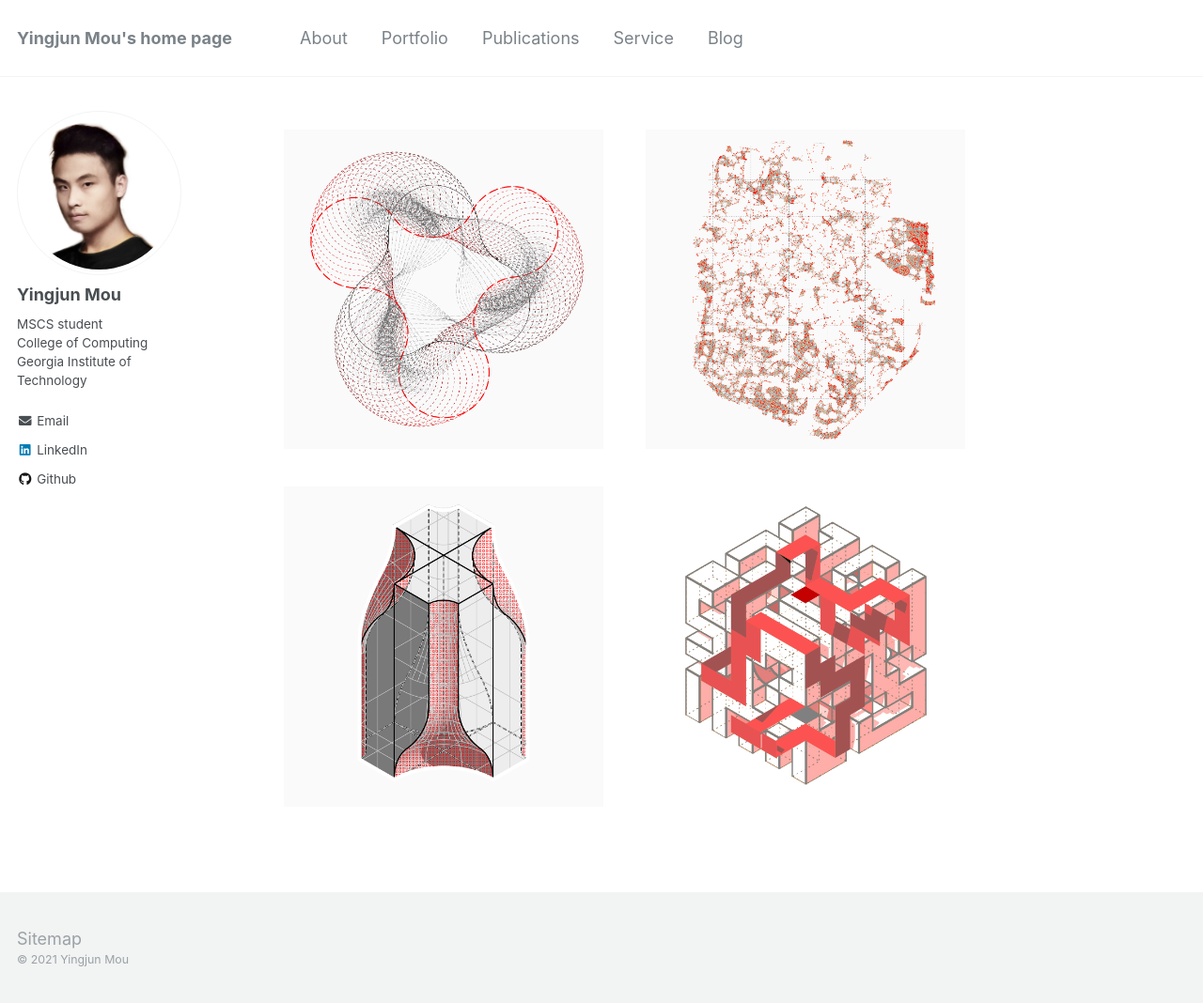
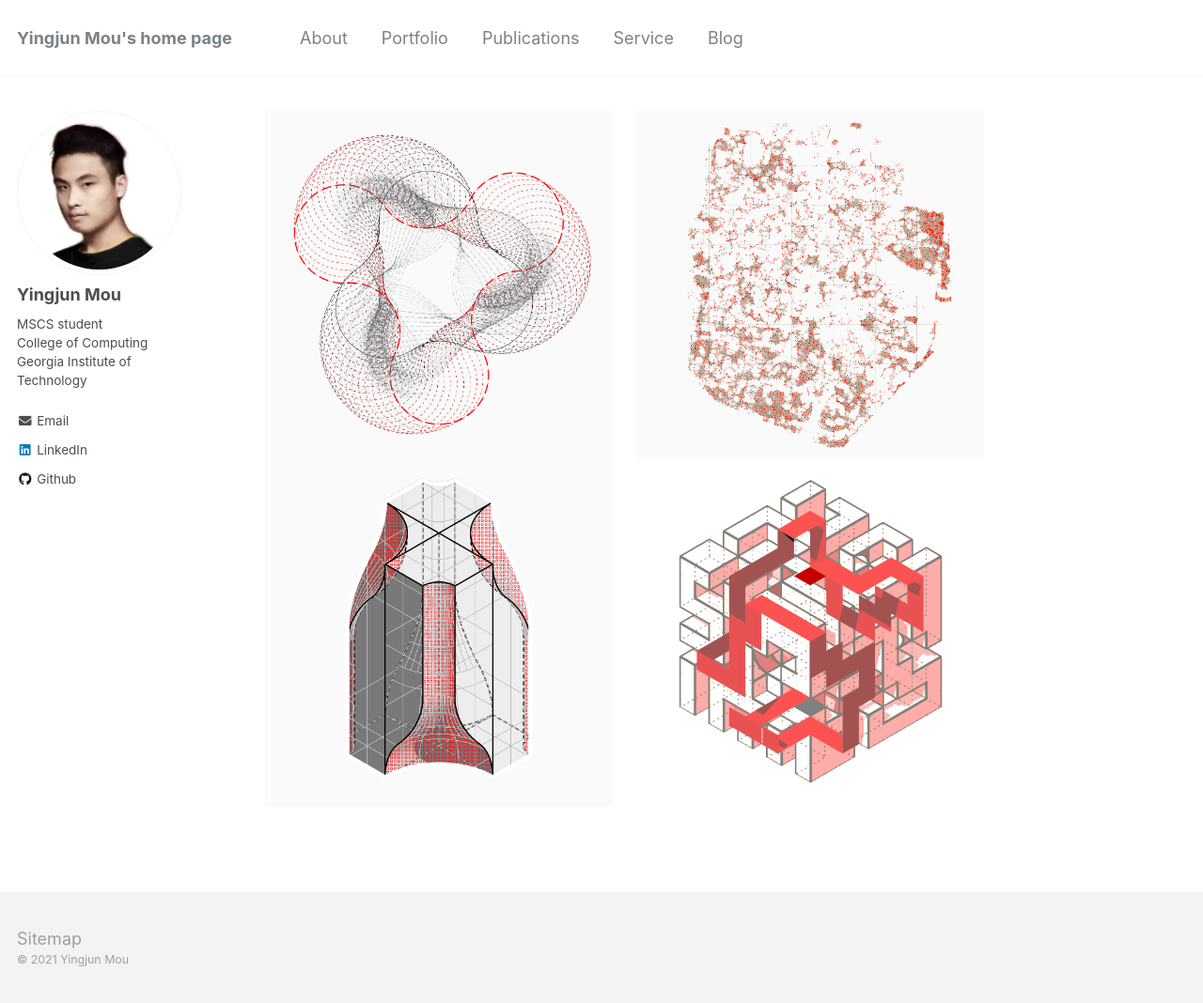
Before and after one commit to yingjun-mou/yingjun-mou.github.io, a Jekyll site: the page built from _pages/about.md, in a window 1280 px wide and 1068 px high. Shown: the whole window at 94% size. Built offline with Jekyll 4.4.1, drawn with Linux system fonts in a browser that asks for light colours.

Commit message:
Update about.md
Reduce padding to 10

```diff
--- a/_pages/about.md
+++ b/_pages/about.md
@@ -7,10 +7,10 @@
   - /about.html
 ---
 <tr>
-<td> <img src="../images/Icon_coding.png" alt="Drawing" style="width: 380px; padding: 20px;"/> </td>
-<td> <img src="../images/Icon_research.png" alt="Drawing" style="width: 380px; padding: 20px;"/> </td>
+<td> <img src="../images/Icon_coding.png" alt="Drawing" style="width: 380px; padding-right: 10px;"/> </td>
+<td> <img src="../images/Icon_research.png" alt="Drawing" style="width: 380px; padding-left: 10px;"/> </td>
 </tr>
 <tr>
-<td> <img src="../images/Icon_design.png" alt="Drawing" style="width: 380px; padding: 20px;"/> </td>
-<td> <img src="../images/Icon_travel.png" alt="Drawing" style="width: 380px; padding: 20px;"/> </td>
+<td> <img src="../images/Icon_design.png" alt="Drawing" style="width: 380px; padding-right: 10px;"/> </td>
+<td> <img src="../images/Icon_travel.png" alt="Drawing" style="width: 380px; padding-left: 10px;"/> </td>
 </tr>
```
